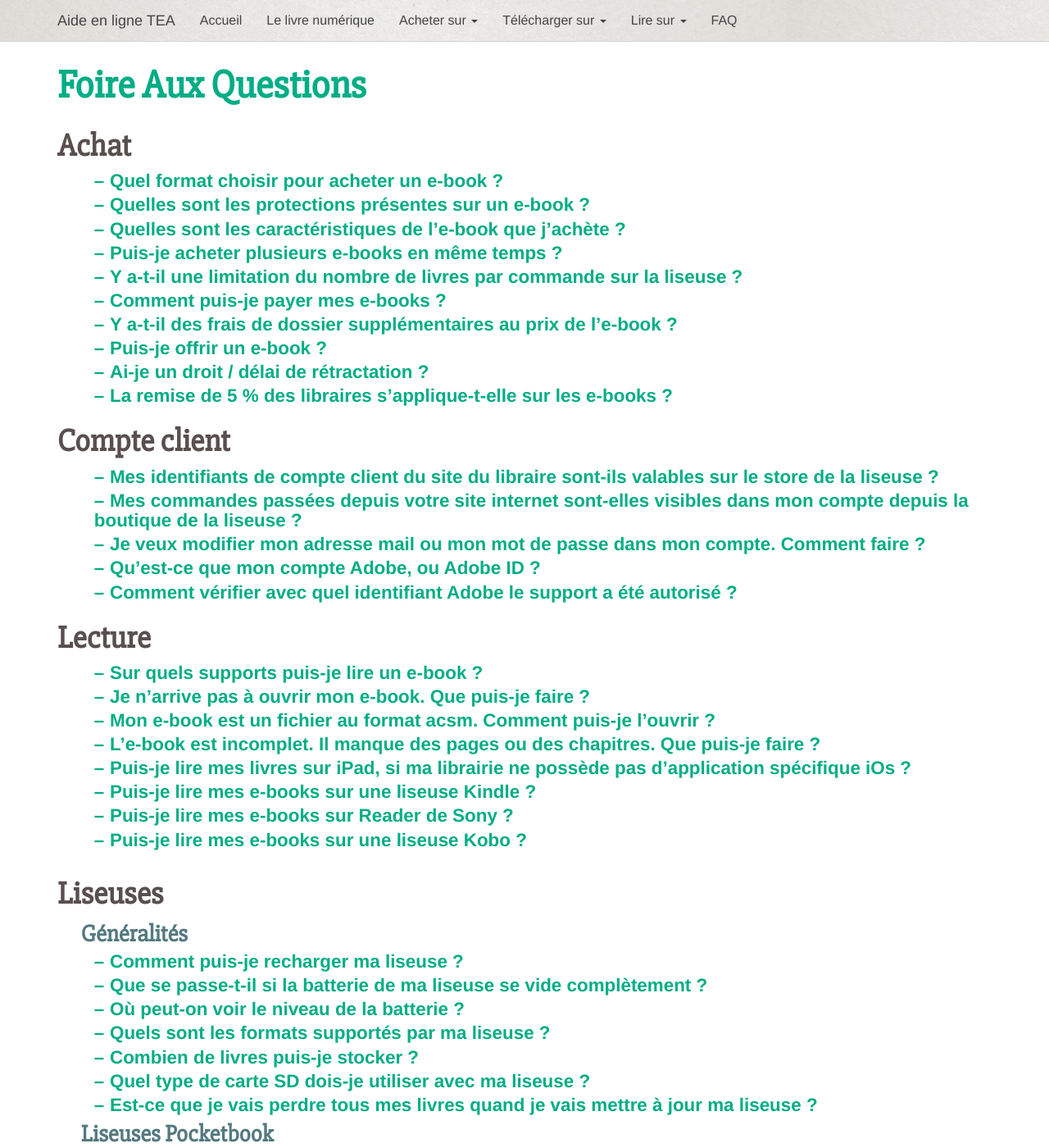
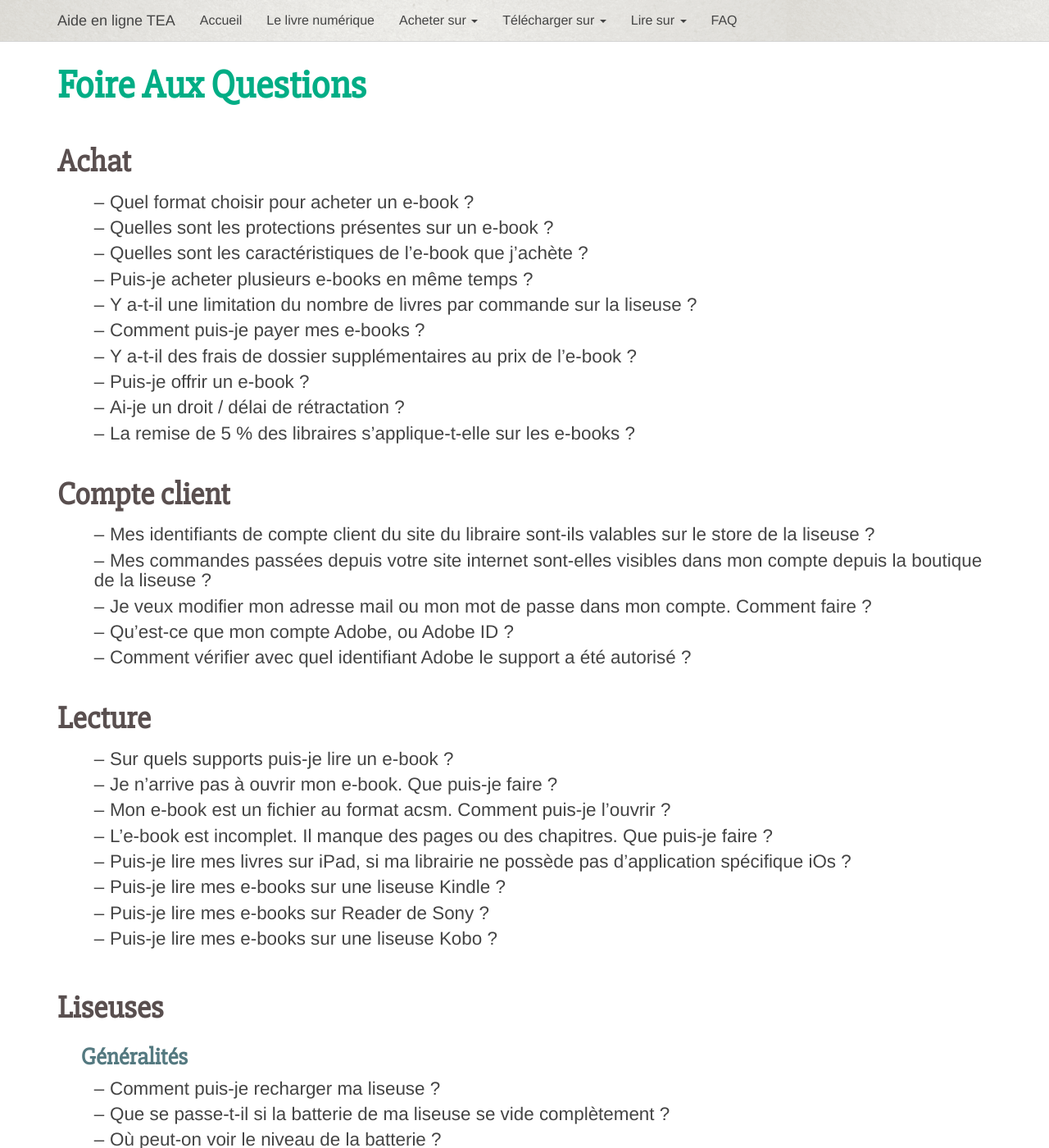
Before and after one commit to TEA-ebook/help-center, a Jekyll site: the page built from _pages/FAQ.md, in a window 1280 px wide and 1400 px high. Shown: the whole window at 82% size. Built offline with Jekyll 4.4.1, drawn with Linux system fonts in a browser that asks for light colours; nearby versions of some CDN libraries; Markdown is read by kramdown in place of the engine named in the settings.

Commit message:
Fix: style title and link

```diff
--- a/css/page.scss
+++ b/css/page.scss
@@ -101,7 +101,7 @@ article.page {
 
 article.page .faq{
   h2{
-    padding: 0.5em 0 0.2em;
+    padding: 1em 0 0.3em;
     margin: 0;
     a{
       color: tea-color('dark');
@@ -112,7 +112,7 @@ article.page .faq{
     }
   }
   h3{
-    padding: 0.2em 0 0.1em 1em;
+    padding: 0.4em 0 0.2em 1em;
     margin: 0;
     a{
       color: tea-color('secondary');
@@ -123,11 +123,12 @@ article.page .faq{
     }
   }
   h4{
-    padding: 0.1em 0 0.1em 2em;
+    padding: 0.2em 0 0.1em 2em;
     margin: 0;
     a{
-      color: tea-color('accent');
+      color: tea-color('foreground');
       text-decoration: none;
+      font-weight: normal;
     }
     a::before{
       content: "–";
```
